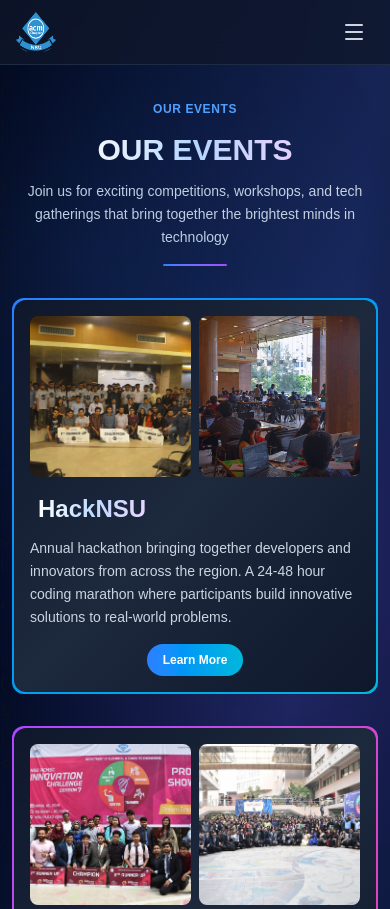
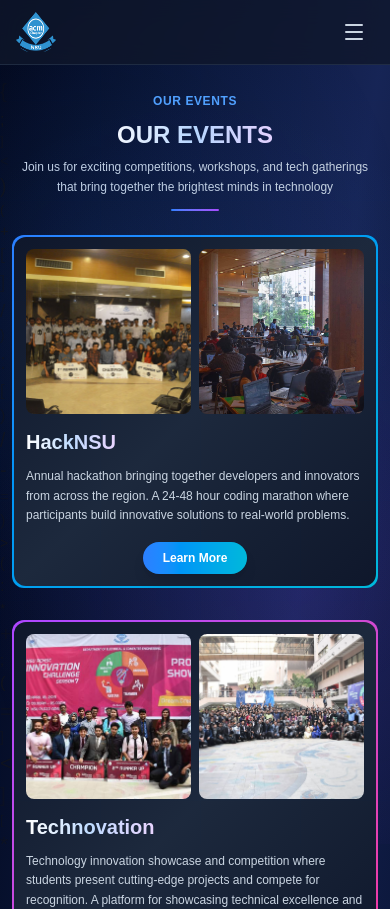
Before and after one commit to hossaintaufiq/ACM-Website2025, a Next.js app in the folder nsu-acm-v2/: page /events in a window 390 px wide. Shown: the top 909 px of the page. Built offline with nearby package versions, Linux system fonts and the light colour scheme.

Commit message:
fix bugs

```diff
--- a/nsu-acm-v2/app/events/page.tsx
+++ b/nsu-acm-v2/app/events/page.tsx
@@ -142,26 +142,28 @@
         <div className="relative group">
           {/* Main Card */}
           <div className={`relative overflow-hidden rounded-xl sm:rounded-2xl md:rounded-3xl bg-gradient-to-br ${event.color} p-[2px]`}>
-            <div className="relative bg-gradient-to-br from-slate-900 via-slate-800 to-slate-900 rounded-xl sm:rounded-2xl md:rounded-3xl p-4 sm:p-6 md:p-8 lg:p-10">
+            <div className="relative bg-gradient-to-br from-slate-900 via-slate-800 to-slate-900 rounded-xl sm:rounded-2xl md:rounded-3xl p-3 sm:p-4 md:p-6 lg:p-8 xl:p-10">
               {/* Content Grid */}
-              <div className="grid md:grid-cols-2 gap-4 sm:gap-6 md:gap-8 items-center">
+              <div className="grid md:grid-cols-2 gap-4 sm:gap-6 md:gap-8 lg:gap-10 items-center">
                 {/* Left Side - Text Content */}
                 <div className="order-2 md:order-1">
-                  <div className="flex items-center gap-2 sm:gap-3 md:gap-4 mb-3 sm:mb-4">
-                    <div className="text-4xl sm:text-5xl md:text-6xl transform group-hover:scale-110 group-hover:rotate-6 transition-all duration-500">
-                      {event.icon}
-                    </div>
-                    <h2 className="text-2xl sm:text-3xl md:text-4xl lg:text-5xl font-bold bg-gradient-to-r from-white via-blue-200 to-purple-200 bg-clip-text text-transparent break-words">
+                  <div className="flex flex-col sm:flex-row items-start sm:items-center gap-2 sm:gap-3 md:gap-4 mb-3 sm:mb-4 md:mb-5">
+                    {event.icon && (
+                      <div className="text-3xl sm:text-4xl md:text-5xl lg:text-6xl transform group-hover:scale-110 group-hover:rotate-6 transition-all duration-500">
+                        {event.icon}
+                      </div>
+                    )}
+                    <h2 className="text-xl sm:text-2xl md:text-3xl lg:text-4xl xl:text-5xl font-bold bg-gradient-to-r from-white via-blue-200 to-purple-200 bg-clip-text text-transparent break-words leading-tight">
                       {event.name}
                     </h2>
                   </div>
-                  <p className="text-slate-300 text-sm sm:text-base md:text-lg leading-relaxed mb-4 sm:mb-6">
+                  <p className="text-slate-300 text-xs sm:text-sm md:text-base lg:text-lg leading-relaxed mb-4 sm:mb-5 md:mb-6">
                     {event.description}
                   </p>
                   <div className="flex justify-center md:justify-start">
                     <button
                       onClick={() => setSelectedEvent(index)}
-                      className={`px-4 sm:px-6 py-2 sm:py-3 rounded-full bg-gradient-to-r ${event.color} text-white font-semibold text-xs sm:text-sm md:text-base transform hover:scale-105 transition-transform duration-300 cursor-pointer`}
+                      className={`px-5 sm:px-6 md:px-8 py-2 sm:py-2.5 md:py-3 rounded-full bg-gradient-to-r ${event.color} text-white font-semibold text-xs sm:text-sm md:text-base transform hover:scale-105 active:scale-95 transition-transform duration-300 cursor-pointer shadow-lg hover:shadow-xl`}
                     >
                       Learn More
                     </button>
@@ -169,19 +171,19 @@
                 </div>
 
                 {/* Right Side - Images */}
-                <div className="order-1 md:order-2">
+                <div className="order-1 md:order-2 w-full">
                   <div className="grid grid-cols-2 gap-2 sm:gap-3 md:gap-4">
                     {event.images.slice(0, 2).map((img, idx) => (
                       <div
                         key={idx}
-                        className="relative aspect-square rounded-lg sm:rounded-xl overflow-hidden group/image"
+                        className="relative aspect-square rounded-lg sm:rounded-xl md:rounded-2xl overflow-hidden group/image"
                       >
                         <Image
                           src={img}
                           alt={`${event.name} ${idx + 1}`}
                           fill
                           className="object-cover transform group-hover/image:scale-110 transition-transform duration-500"
-                          sizes="(max-width: 640px) 50vw, (max-width: 768px) 50vw, 25vw"
+                          sizes="(max-width: 640px) 50vw, (max-width: 768px) 50vw, (max-width: 1024px) 25vw, 25vw"
                         />
                         <div className={`absolute inset-0 bg-gradient-to-t ${event.color} opacity-0 group-hover/image:opacity-30 transition-opacity duration-500`}></div>
                       </div>
@@ -201,58 +203,58 @@
   };
 
   return (
-    <div className="min-h-screen bg-gradient-to-br from-slate-950 via-blue-950 to-slate-950 pt-16 sm:pt-20 md:pt-24">
-      <div className="max-w-7xl mx-auto px-3 sm:px-4 md:px-6 lg:px-8 py-8 sm:py-12 md:py-16 lg:py-20">
+    <div className="min-h-screen bg-gradient-to-br from-slate-950 via-blue-950 to-slate-950 pt-16 sm:pt-20 md:pt-24 pb-8 sm:pb-12 md:pb-16">
+      <div className="max-w-7xl mx-auto px-3 sm:px-4 md:px-6 lg:px-8 py-6 sm:py-8 md:py-12 lg:py-16 xl:py-20">
         {/* Page Header */}
-        <div className="text-center mb-8 sm:mb-12 md:mb-16 lg:mb-20">
-          <div className="inline-block mb-3 sm:mb-4">
+        <div className="text-center mb-6 sm:mb-8 md:mb-12 lg:mb-16 xl:mb-20">
+          <div className="inline-block mb-2 sm:mb-3 md:mb-4">
             <span className="text-xs sm:text-sm md:text-base text-blue-400 font-semibold uppercase tracking-wider">
               Our Events
             </span>
           </div>
-          <h1 className="text-3xl sm:text-4xl md:text-5xl lg:text-6xl xl:text-7xl font-bold mb-3 sm:mb-4 md:mb-6 px-2">
+          <h1 className="text-2xl sm:text-3xl md:text-4xl lg:text-5xl xl:text-6xl 2xl:text-7xl font-bold mb-2 sm:mb-3 md:mb-4 lg:mb-6 px-2 leading-tight">
             <span className="bg-gradient-to-r from-white via-blue-200 to-purple-200 bg-clip-text text-transparent">
               OUR EVENTS
             </span>
           </h1>
-          <p className="text-slate-300 text-sm sm:text-base md:text-lg lg:text-xl max-w-3xl mx-auto leading-relaxed px-2">
+          <p className="text-slate-300 text-xs sm:text-sm md:text-base lg:text-lg xl:text-xl max-w-3xl mx-auto leading-relaxed px-2 sm:px-4">
             Join us for exciting competitions, workshops, and tech gatherings that bring together the brightest minds in technology
           </p>
-          <div className="w-16 sm:w-20 md:w-24 h-0.5 sm:h-1 bg-gradient-to-r from-blue-500 to-purple-500 mx-auto mt-4 sm:mt-6 rounded-full"></div>
+          <div className="w-12 sm:w-16 md:w-20 lg:w-24 h-0.5 sm:h-1 bg-gradient-to-r from-blue-500 to-purple-500 mx-auto mt-3 sm:mt-4 md:mt-6 rounded-full"></div>
         </div>
 
         {/* Events List */}
-        <div className="mb-16 md:mb-20 lg:mb-24">
+        <div className="mb-12 sm:mb-16 md:mb-20 lg:mb-24">
           {events.map((event, index) => (
             <EventCard key={index} event={event} index={index} />
           ))}
         </div>
 
         {/* Gallery Section */}
-        <div className="mt-12 sm:mt-16 md:mt-20 lg:mt-24">
-          <div className="text-center mb-6 sm:mb-8 md:mb-10 lg:mb-12">
-            <h2 className="text-2xl sm:text-3xl md:text-4xl lg:text-5xl font-bold mb-2 sm:mb-3 md:mb-4 px-2">
+        <div className="mt-8 sm:mt-12 md:mt-16 lg:mt-20 xl:mt-24">
+          <div className="text-center mb-4 sm:mb-6 md:mb-8 lg:mb-10 xl:mb-12">
+            <h2 className="text-xl sm:text-2xl md:text-3xl lg:text-4xl xl:text-5xl font-bold mb-2 sm:mb-3 md:mb-4 px-2 leading-tight">
               <span className="bg-gradient-to-r from-white via-blue-200 to-purple-200 bg-clip-text text-transparent">
                 EVENT GALLERY
               </span>
             </h2>
-            <p className="text-slate-400 text-sm sm:text-base md:text-lg px-2">
+            <p className="text-slate-400 text-xs sm:text-sm md:text-base lg:text-lg px-2 sm:px-4">
               Capturing moments from our amazing events
             </p>
           </div>
 
           {isMounted && (
-            <div className="gallery-slider px-1 sm:px-2">
+            <div className="gallery-slider px-1 sm:px-2 md:px-3">
               <Slider {...gallerySettings}>
                 {galleryImages.map((img, index) => (
                   <div key={index} className="px-1 sm:px-2 md:px-3">
-                    <div className="relative aspect-video rounded-lg sm:rounded-xl overflow-hidden group">
+                    <div className="relative aspect-video rounded-lg sm:rounded-xl md:rounded-2xl overflow-hidden group">
                       <Image
                         src={img}
                         alt={`Gallery ${index + 1}`}
                         fill
                         className="object-cover transform group-hover:scale-110 transition-transform duration-500"
-                        sizes="(max-width: 640px) 100vw, (max-width: 1024px) 50vw, 33vw"
+                        sizes="(max-width: 640px) 100vw, (max-width: 768px) 100vw, (max-width: 1024px) 50vw, 33vw"
                       />
                       <div className="absolute inset-0 bg-gradient-to-t from-black/60 via-transparent to-transparent opacity-0 group-hover:opacity-100 transition-opacity duration-500"></div>
                     </div>
@@ -267,46 +269,47 @@
       {/* Event Detail Modal */}
       {selectedEvent !== null && (
         <div
-          className="fixed inset-0 z-50 flex items-center justify-center p-4 bg-black/80 backdrop-blur-sm"
+          className="fixed inset-0 z-50 flex items-center justify-center p-3 sm:p-4 md:p-6 bg-black/80 backdrop-blur-sm overflow-y-auto"
           onClick={() => setSelectedEvent(null)}
         >
           <div
-            className={`relative max-w-4xl w-full max-h-[90vh] overflow-y-auto bg-gradient-to-br from-slate-900 via-slate-800 to-slate-900 rounded-2xl sm:rounded-3xl border-2 border-white/10 shadow-2xl ${events[selectedEvent].color.replace('from-', 'border-').replace('to-', '/50')}`}
+            className={`relative max-w-4xl w-full my-auto bg-gradient-to-br from-slate-900 via-slate-800 to-slate-900 rounded-xl sm:rounded-2xl md:rounded-3xl border-2 border-white/10 shadow-2xl ${events[selectedEvent].color.replace('from-', 'border-').replace('to-', '/50')}`}
             onClick={(e) => e.stopPropagation()}
           >
             {/* Close Button */}
             <button
               onClick={() => setSelectedEvent(null)}
-              className="absolute top-4 right-4 z-10 w-10 h-10 flex items-center justify-center bg-white/10 hover:bg-white/20 rounded-full text-white transition-all duration-300 hover:scale-110"
+              className="absolute top-3 right-3 sm:top-4 sm:right-4 z-10 w-8 h-8 sm:w-10 sm:h-10 flex items-center justify-center bg-white/10 hover:bg-white/20 active:bg-white/30 rounded-full text-white transition-all duration-300 hover:scale-110 active:scale-95"
+              aria-label="Close modal"
             >
-              <svg className="w-6 h-6" fill="none" stroke="currentColor" viewBox="0 0 24 24">
+              <svg className="w-5 h-5 sm:w-6 sm:h-6" fill="none" stroke="currentColor" viewBox="0 0 24 24">
                 <path strokeLinecap="round" strokeLinejoin="round" strokeWidth={2} d="M6 18L18 6M6 6l12 12" />
               </svg>
             </button>
 
             {/* Modal Content */}
-            <div className="p-6 sm:p-8 md:p-10">
+            <div className="p-4 sm:p-6 md:p-8 lg:p-10">
               {/* Event Header */}
-              <div className="mb-6 sm:mb-8">
-                <h2 className={`text-3xl sm:text-4xl md:text-5xl font-bold mb-4 bg-gradient-to-r ${events[selectedEvent].color} bg-clip-text text-transparent`}>
+              <div className="mb-4 sm:mb-6 md:mb-8 pr-8 sm:pr-12">
+                <h2 className={`text-2xl sm:text-3xl md:text-4xl lg:text-5xl font-bold mb-3 sm:mb-4 bg-gradient-to-r ${events[selectedEvent].color} bg-clip-text text-transparent leading-tight`}>
                   {events[selectedEvent].name}
                 </h2>
-                <div className={`h-1 w-24 bg-gradient-to-r ${events[selectedEvent].color} rounded-full`}></div>
+                <div className={`h-0.5 sm:h-1 w-16 sm:w-20 md:w-24 bg-gradient-to-r ${events[selectedEvent].color} rounded-full`}></div>
               </div>
 
               {/* Detailed Description */}
-              <div className="mb-6 sm:mb-8">
-                <p className="text-slate-300 text-sm sm:text-base md:text-lg leading-relaxed">
+              <div className="mb-4 sm:mb-6 md:mb-8">
+                <p className="text-slate-300 text-xs sm:text-sm md:text-base lg:text-lg leading-relaxed">
                   {events[selectedEvent].detailedDescription}
                 </p>
               </div>
 
               {/* Event Images */}
-              <div className="grid grid-cols-1 sm:grid-cols-2 gap-4 sm:gap-6">
+              <div className="grid grid-cols-1 sm:grid-cols-2 gap-3 sm:gap-4 md:gap-6">
                 {events[selectedEvent].images.map((img, idx) => (
                   <div
                     key={idx}
-                    className="relative aspect-video rounded-lg sm:rounded-xl overflow-hidden group"
+                    className="relative aspect-video rounded-lg sm:rounded-xl md:rounded-2xl overflow-hidden group"
                   >
                     <Image
                       src={img}
```
